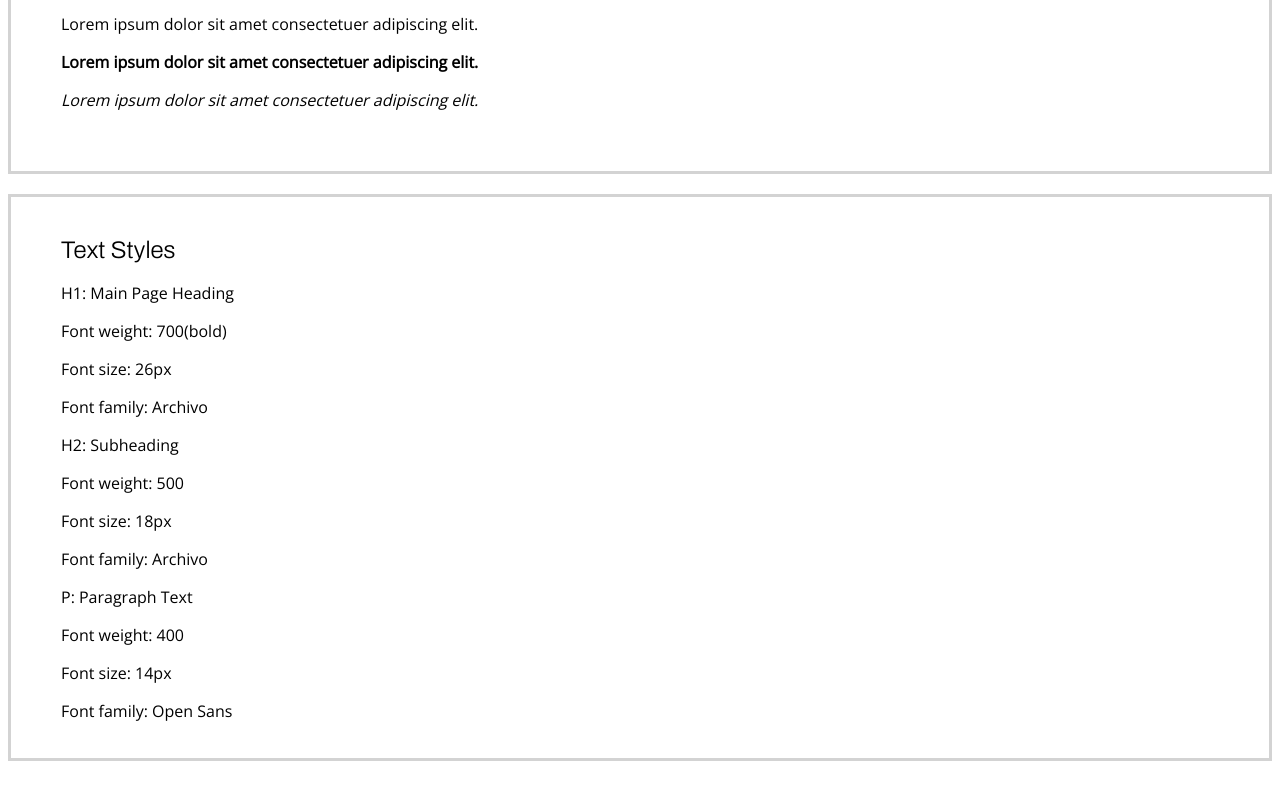
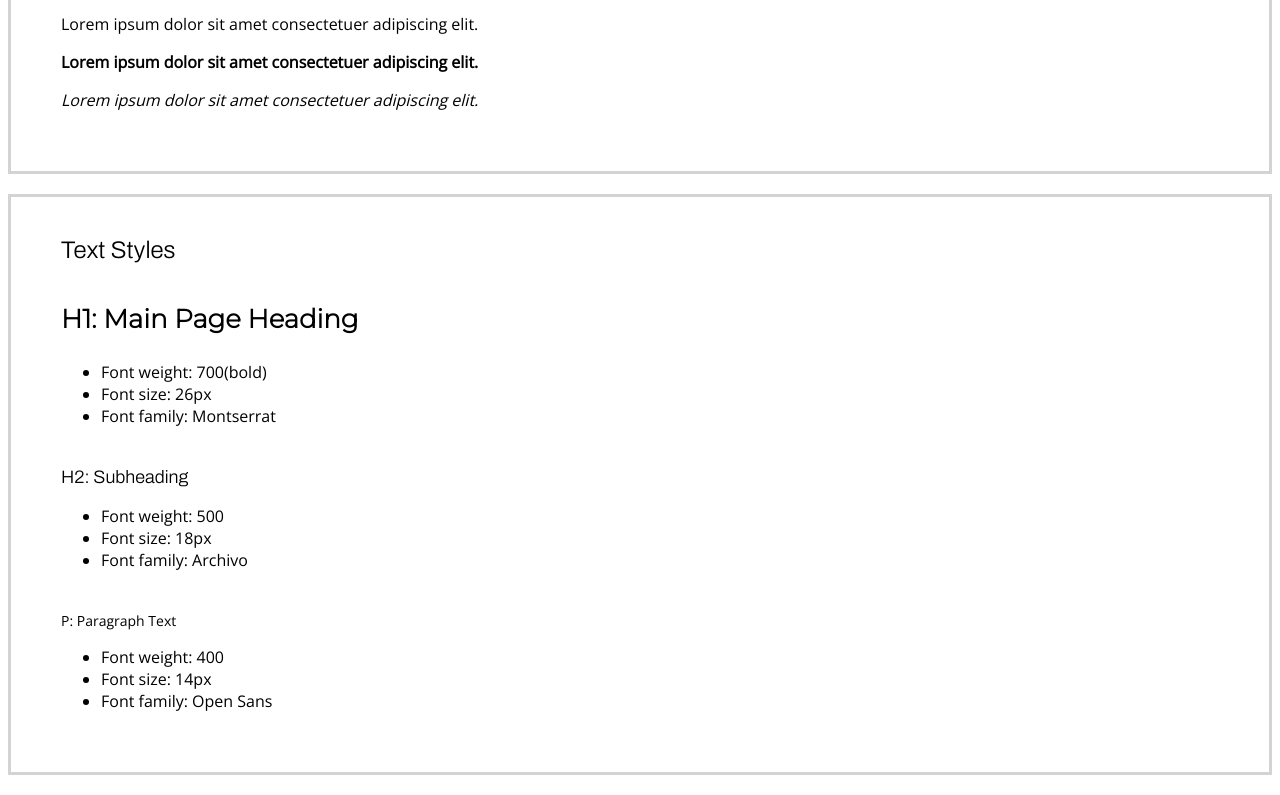
Before and after one commit to ehongkuo/Website-Style-Guide, a plain HTML site: page index.html in a window 1280 px wide. Shown: the part 964-1759 px from the top of the page. Drawn offline with nearby package versions, Linux system fonts and the light colour scheme.

Commit message:
project v1

```diff
--- a/index.html
+++ b/index.html
@@ -56,22 +56,28 @@
         <section>
             <h2>Text Styles</h2>
             <div class='text-styles-panel'>
-                <p class='example'>H1: Main Page Heading</p>
-                <p>Font weight: 700(bold)</p>
-                <p>Font size: 26px</p>
-                <p>Font family: Archivo</p>
+                <p class='main'>H1: Main Page Heading</p>
+                <ul>
+                    <li>Font weight: 700(bold)</li>
+                    <li>Font size: 26px</li>
+                    <li>Font family: Montserrat</li>
+                </ul>
             </div>
             <div class='text-styles-panel'>
-                <p class='example'>H2: Subheading</p>
-                <p>Font weight: 500</p>
-                <p>Font size: 18px</p>
-                <p>Font family: Archivo</p>
+                <p class='sub'>H2: Subheading</p>
+                <ul>
+                    <li>Font weight: 500</li>
+                    <li>Font size: 18px</li>
+                    <li>Font family: Archivo</li>
+                </ul>
             </div>
             <div class='text-styles-panel'>
-                <p class='example'>P: Paragraph Text</p>
-                <p>Font weight: 400</p>
-                <p>Font size: 14px</p>
-                <p>Font family: Open Sans</p>
+                <p class='paragraph'>P: Paragraph Text</p>
+                <ul>
+                    <li>Font weight: 400</li>
+                    <li>Font size: 14px</li>
+                    <li>Font family: Open Sans</li>
+                </ul>
             </div>
         </section>
     </body>
--- a/styles.css
+++ b/styles.css
@@ -61,14 +61,40 @@ section {
     font-family: 'Open Sans', sans-serif;
 }
 
-.family {
+p.family {
     text-decoration: underline;
 }
 
-.bold {
+p.bold {
     font-weight: bold;
 }
 
-.italic {
+p.italic {
     font-style: italic;
 }
+
+.text-styles-panel {
+    margin: 40px auto;
+}
+
+p.main {
+    font-weight: bold;
+    font-size: 26px;
+    font-family: 'Montserrat', sans-serif;
+}
+
+p.sub {
+    font-weight: 500;
+    font-size: 18px;
+    font-family: 'Archivo', sans-serif;
+}
+
+p.paragraph {
+    font-weight: 400;
+    font-size: 14px;
+    font-family: 'Open Sans', sans-serif;
+}
+
+.text-styles-panel ul {
+    font-family: 'Open Sans', sans-serif;
+}
```
